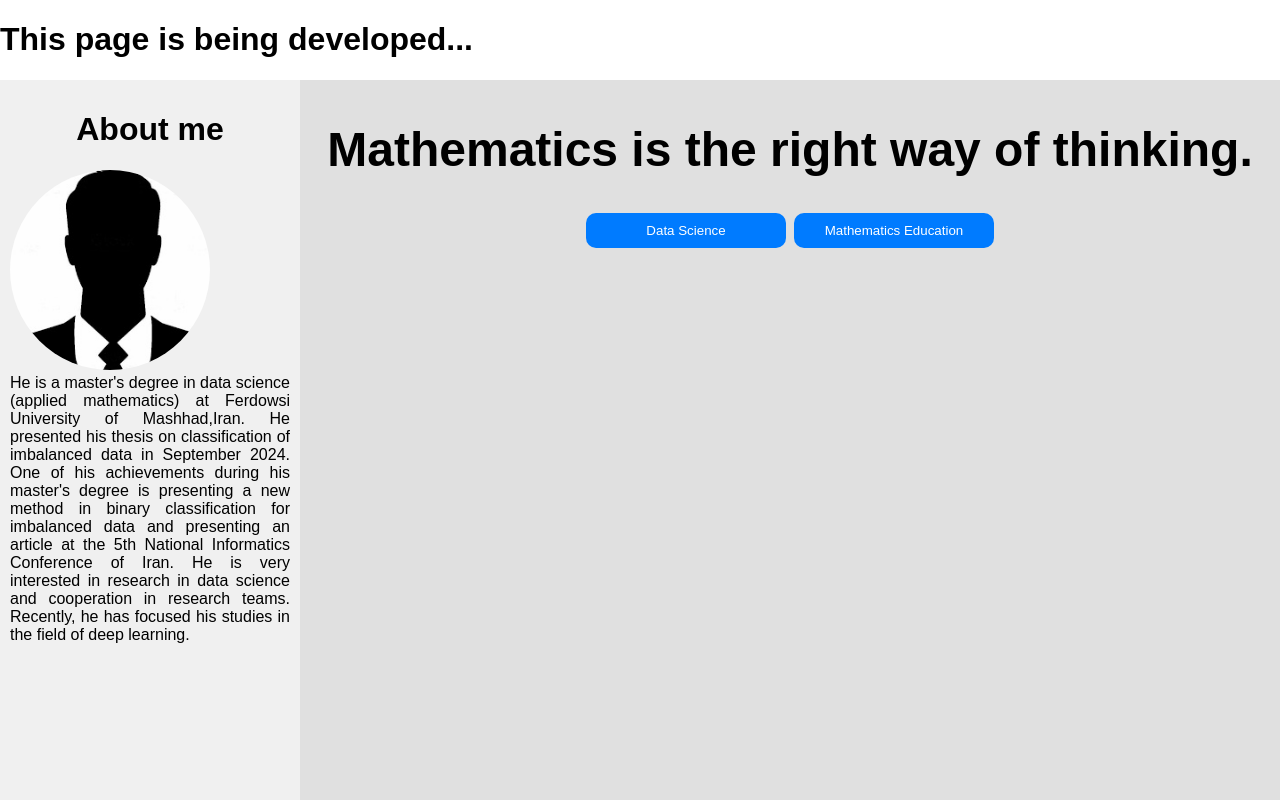
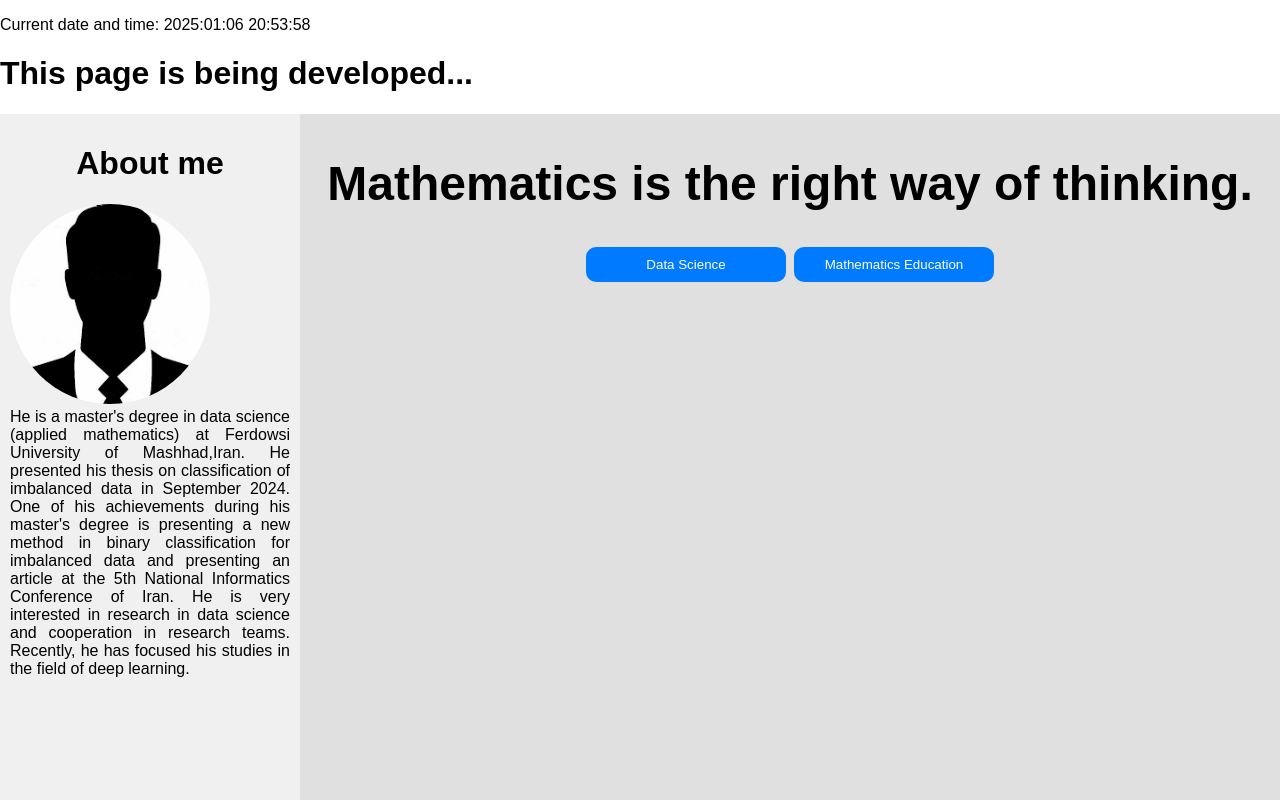
Before and after one commit to abdhmohammadi/abdhmohammadi.github.io, a plain HTML site: page index.html in a window 1280 px wide. Shown: the top 800 px of the page. Drawn offline with Linux system fonts and the light colour scheme.

Commit message:
Update index.html

```diff
--- a/index.html
+++ b/index.html
@@ -62,6 +62,7 @@
         div {text-align: justify; text-justify: inter-word;}
     </style>
 <body>
+	<p>Current date and time: <span id="datetime"></span></p> <script src="script.js"></script>
  <h1>This page is being developed...</h1>
  <div class="container">
 
```
